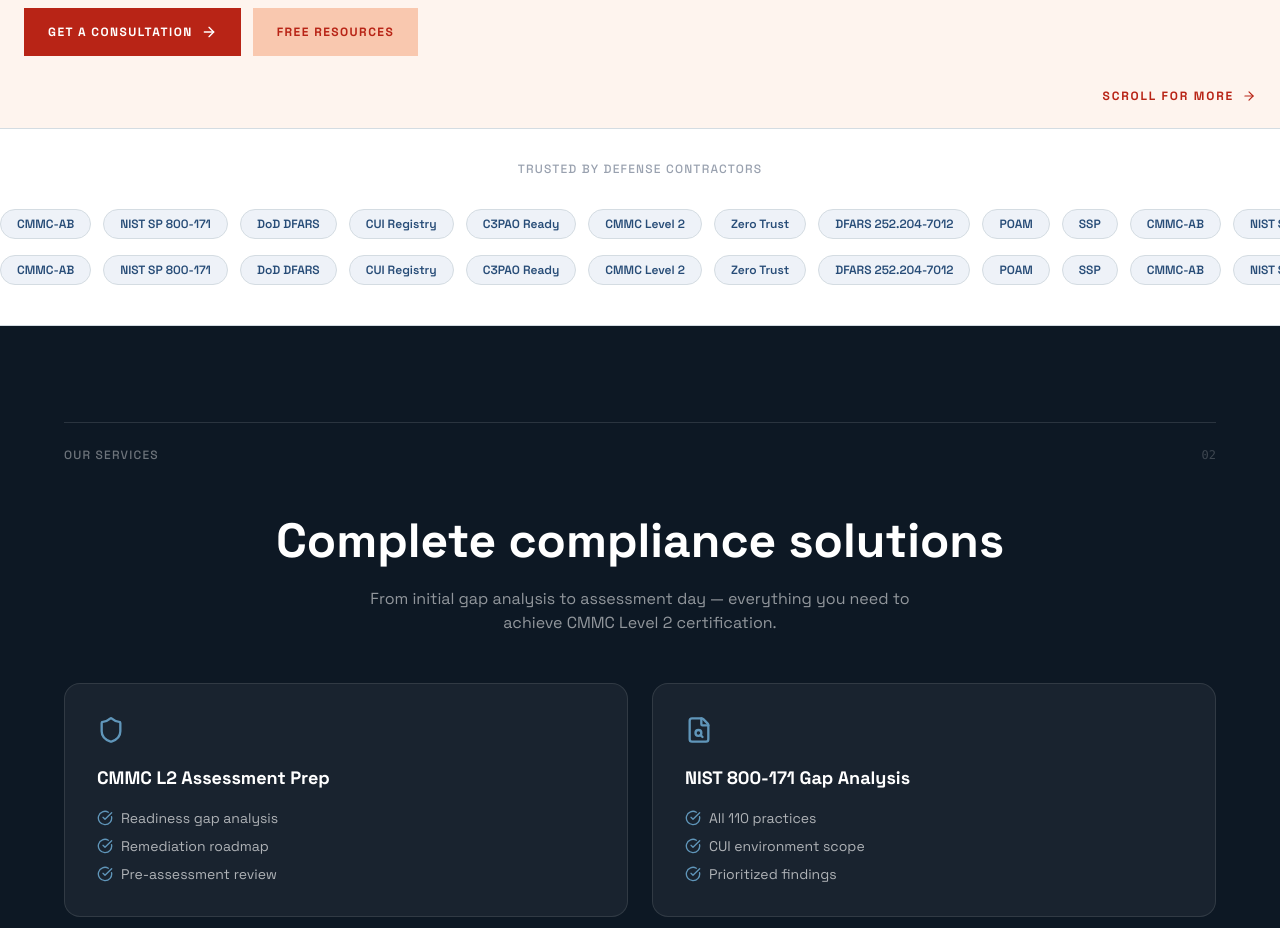
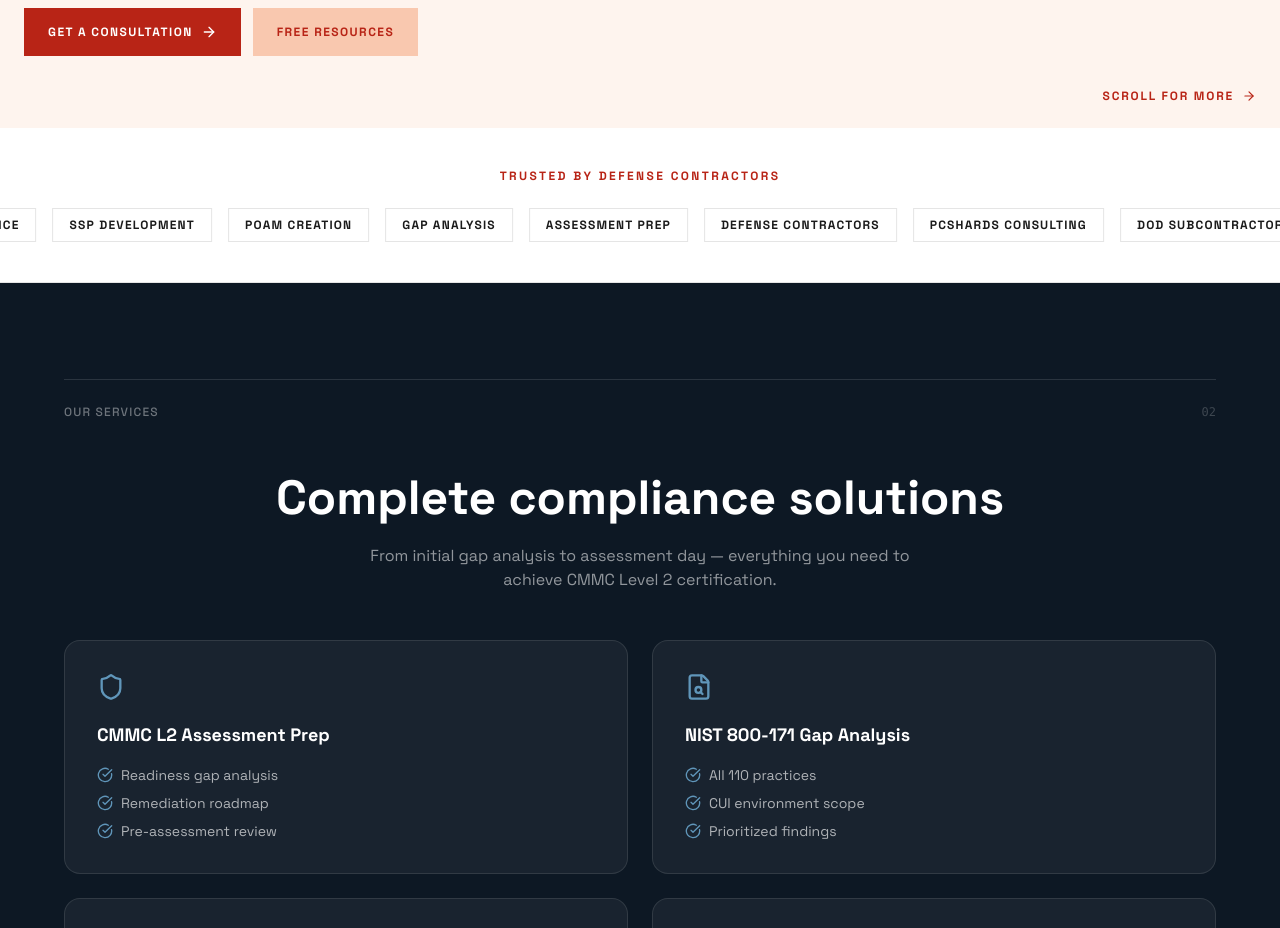
Before and after one commit to Nathan-Lundquist/nathan-site, a Next.js app: page / in a window 1280 px wide. Shown: the part 780-1708 px from the top of the page. Built offline with nearby package versions, Linux system fonts and the light colour scheme.

Commit message:
feat: update MarqueeStrip — Vexel pill style, red label

```diff
--- a/src/components/MarqueeStrip.tsx
+++ b/src/components/MarqueeStrip.tsx
@@ -1,54 +1,34 @@
+export default function MarqueeStrip() {
   const items = [
-  'CMMC-AB',
-  'NIST SP 800-171',
-  'DoD DFARS',
-  'CUI Registry',
-  'C3PAO Ready',
-  'CMMC Level 2',
-  'Zero Trust',
-  'DFARS 252.204-7012',
-  'POAM',
-  'SSP',
+    'CMMC Level 2', 'NIST 800-171', 'CUI Compliance', 'SSP Development',
+    'POAM Creation', 'Gap Analysis', 'Assessment Prep', 'Defense Contractors',
+    'PCShards Consulting', 'DoD Subcontractors',
   ]
 
-function Row({ reverse = false }: { reverse?: boolean }) {
-  const doubled = [...items, ...items]
-  return (
-    <div className="overflow-hidden py-2">
-      <div
-        className={reverse ? 'marquee-row-reverse' : 'marquee-row'}
-        style={{ display: 'flex', gap: '0.75rem', width: 'max-content' }}
-      >
-        {doubled.map((item, i) => (
+  const Row = () => (
+    <div className="flex items-center gap-4 shrink-0">
+      {items.map((item) => (
         <span
-            key={`${item}-${i}`}
-            className="px-4 py-1.5 rounded-full text-xs font-semibold whitespace-nowrap"
-            style={{ backgroundColor: '#EEF2F8', color: '#274C77', border: '1px solid #D4DCE2' }}
+          key={item}
+          className="whitespace-nowrap px-4 py-2 text-xs font-bold uppercase tracking-widest shrink-0"
+          style={{ border: '1px solid #E5E5E5', color: '#1A1A1A' }}
         >
           {item}
         </span>
       ))}
     </div>
-    </div>
   )
-}
 
-export default function MarqueeStrip() {
   return (
-    <section
-      className="py-8 px-0"
-      style={{
-        backgroundColor: '#FFFFFF',
-        borderTop: '1px solid #D4DCE2',
-        borderBottom: '1px solid #D4DCE2',
-        overflow: 'hidden',
-      }}
-    >
-      <p className="text-center text-xs uppercase tracking-widest font-medium text-gray-400 mb-6 px-6">
+    <section className="py-10 overflow-hidden" style={{ backgroundColor: '#FFFFFF', borderBottom: '1px solid #E5E5E5' }}>
+      <p className="text-center text-xs font-bold uppercase tracking-[0.2em] mb-6" style={{ color: '#B82416' }}>
         Trusted by Defense Contractors
       </p>
-      <Row />
-      <Row reverse />
+      <div className="flex">
+        <div className="flex animate-marquee gap-4">
+          <Row /><Row />
+        </div>
+      </div>
     </section>
   )
 }
```
Lines whose indentation alone changed are shown as unchanged.
